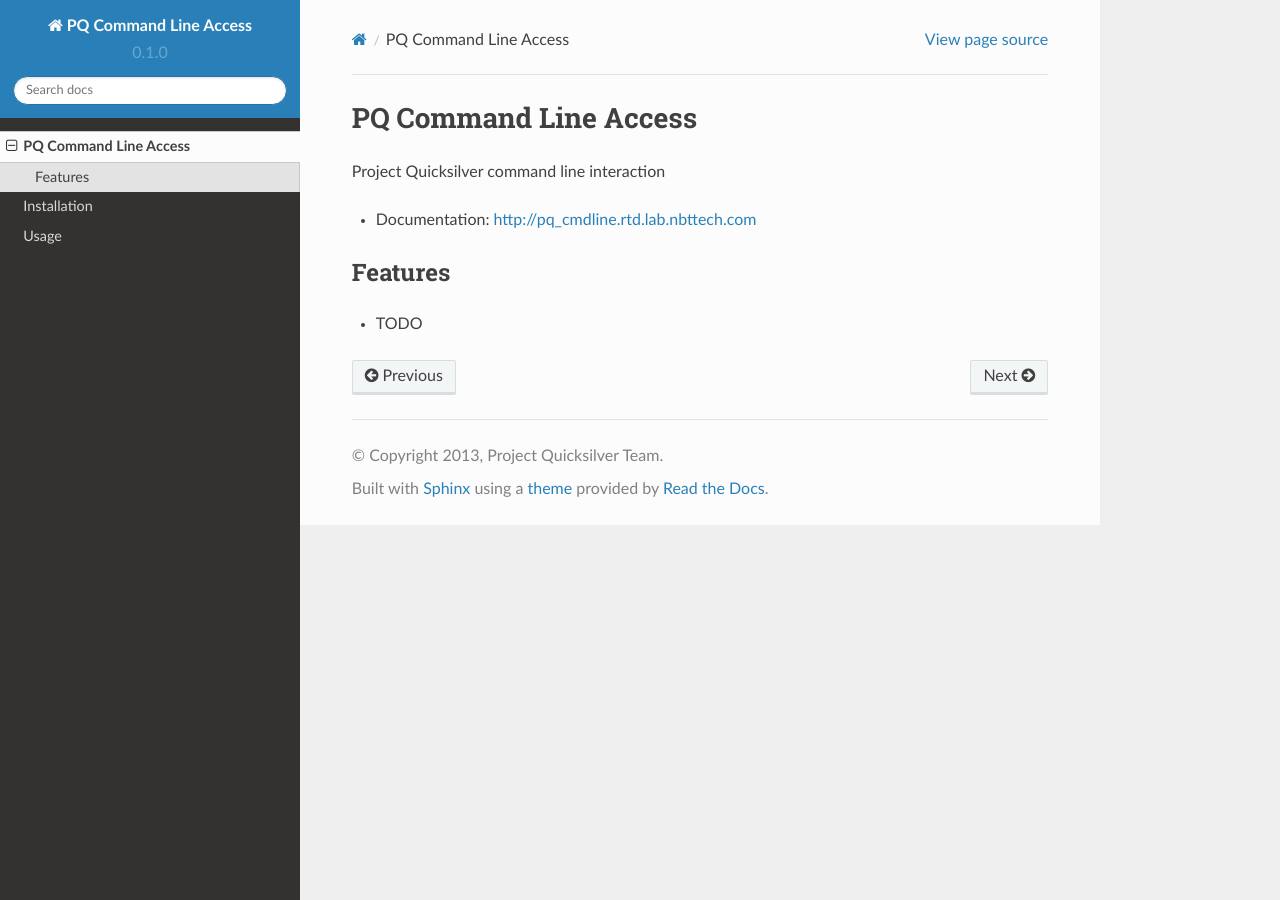
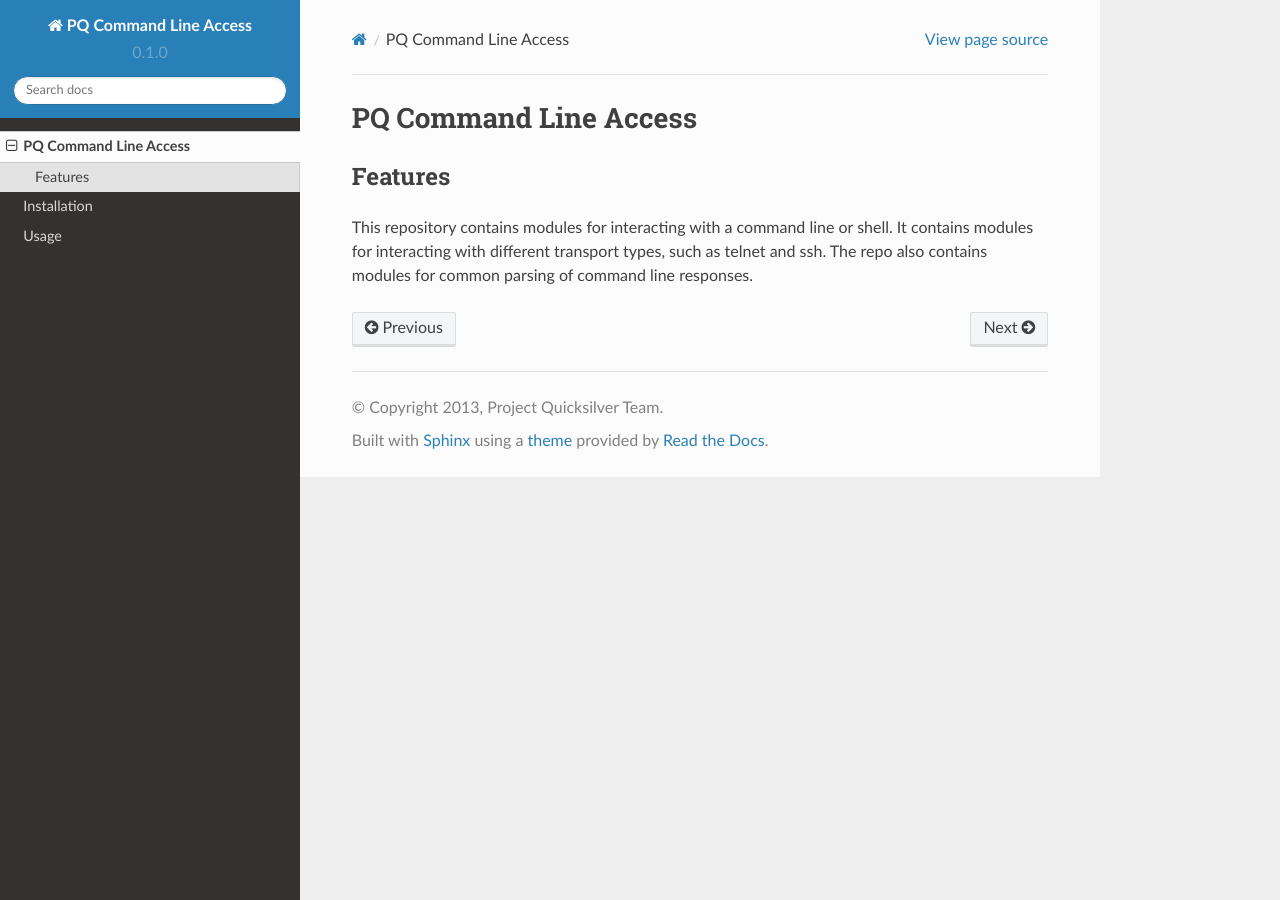
Before and after one commit to gwenblum/steelscript-cmdline, a Sphinx documentation site: the page built from docs/readme.rst, in a window 1280 px wide. Built offline with Sphinx 7.4.7 and the Read the Docs theme 2.0.0, drawn with Linux system fonts in a browser that asks for light colours.

Commit message:
[Core PQ] Documentation: Finish out overview task, update repo pages and remove dead links

```diff
--- a/README.rst
+++ b/README.rst
@@ -1,12 +1,10 @@
-===============================
+======================
 PQ Command Line Access
-===============================
-
-Project Quicksilver command line interaction
-
-* Documentation: http://pq_cmdline.rtd.lab.nbttech.com
+======================
 
 Features
 --------
-
-* TODO
+This repository contains modules for interacting with a command line or shell.
+It contains modules for interacting with different transport types, such as
+telnet and ssh.  The repo also contains modules for common parsing of command
+line responses.
--- a/docs/index.rst
+++ b/docs/index.rst
@@ -4,7 +4,7 @@
    contain the root `toctree` directive.
 
 Welcome to PQ Command Line Access's documentation!
-======================================
+==================================================
 
 Contents:
 
--- a/docs/usage.rst
+++ b/docs/usage.rst
@@ -1,6 +1,6 @@
-========
+=====
 Usage
-========
+=====
 
 To use PQ Command Line Access in a project::
 
```
